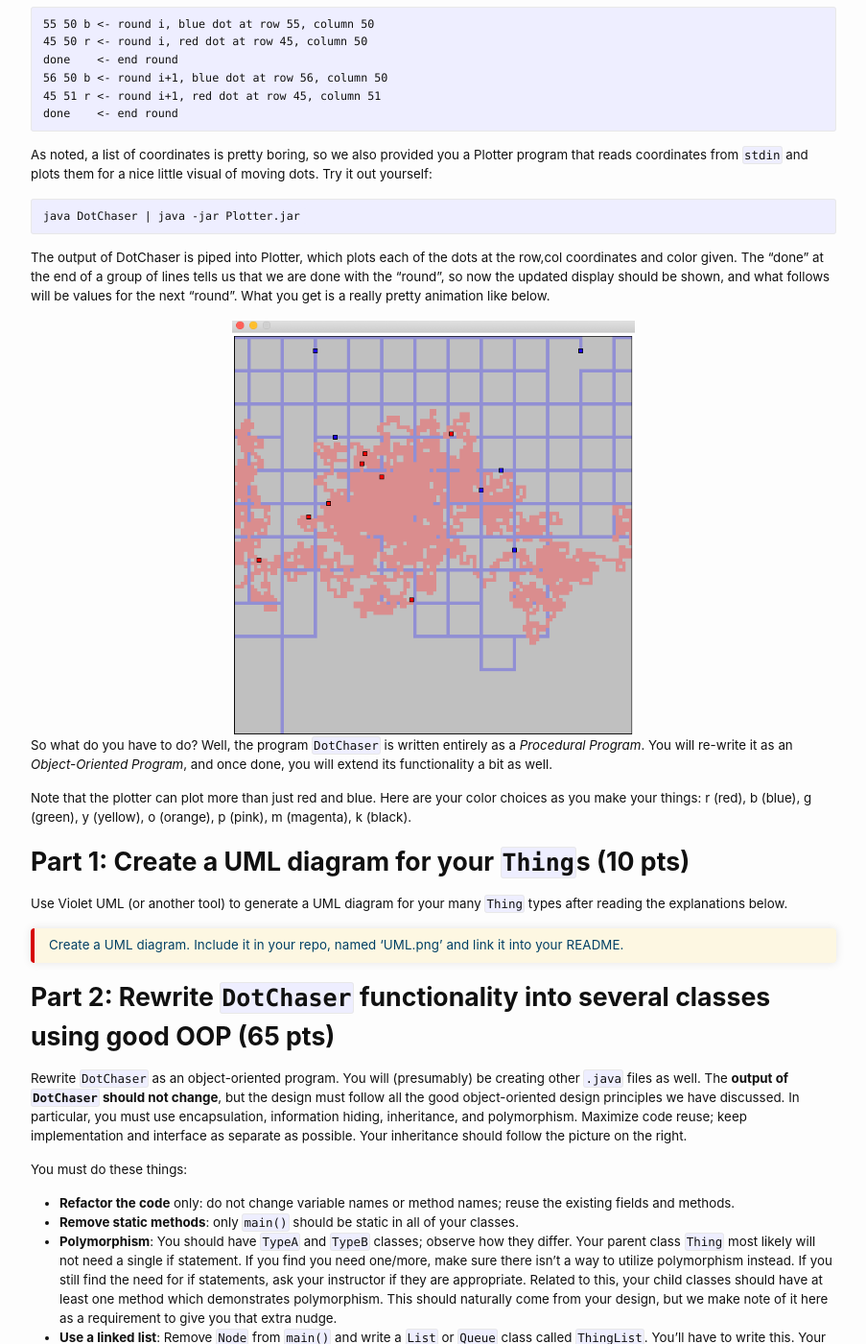
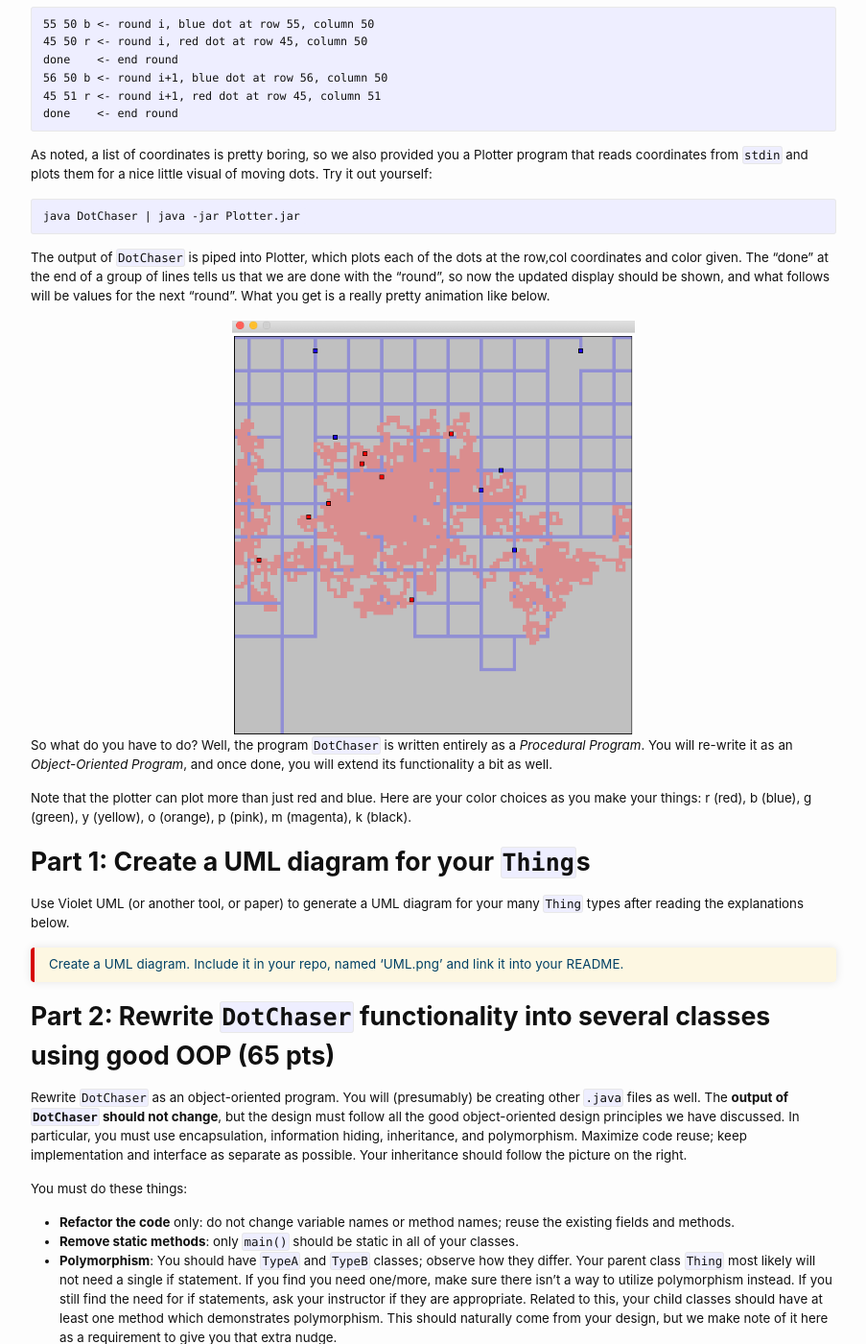
Before and after one commit to cs2113-f24/cs2113-f24.github.io, a Jekyll site: the page built from labs/02-poly.md, in a window 1280 px wide and 1400 px high, scrolled down 1089 px. Shown: the whole window at 96% size, without its empty margins (188-1091 px from the left). Built offline with Jekyll 4.4.1, drawn with Linux system fonts in a browser that asks for light colours; some of the changed text lies outside the part shown.

Commit message:
spring update

````diff
--- a/labs/02-poly.md
+++ b/labs/02-poly.md
@@ -31,7 +31,7 @@ java DotChaser | java -jar Plotter.jar
 The program `Plotter.jar` is provided for you.
 
 
-# Part 1: Rewriting the code using OOP (75 pts)
+# Part 1: Rewriting the code using OOP
 
 Take a look at the `DotChaser` program. You can compile and run it as is:
 
@@ -75,7 +75,7 @@ As noted, a list of coordinates is pretty boring, so we also provided you a Plot
 java DotChaser | java -jar Plotter.jar
 ```
 
-The output of DotChaser is piped into Plotter, which plots each of the dots at the row,col coordinates and color given. The "done" at the end of a group of lines tells us that we are done with the "round", so now the updated display should be shown, and what follows will be values for the next "round". What you get is a really pretty animation like below.
+The output of `DotChaser` is piped into Plotter, which plots each of the dots at the row,col coordinates and color given. The "done" at the end of a group of lines tells us that we are done with the "round", so now the updated display should be shown, and what follows will be values for the next "round". What you get is a really pretty animation like below.
 
 <center>
 <img src="/images/DotChaser.png" alt="DotChaser" width="50%" height="50%" />
@@ -86,9 +86,9 @@ So what do you have to do? Well, the program `DotChaser` is written entirely as
 
 Note that the plotter can plot more than just red and blue. Here are your color choices as you make your things: r (red), b (blue), g (green), y (yellow), o (orange), p (pink), m (magenta), k (black).
 
-# Part 1: Create a UML diagram for your `Thing`s (10 pts)
+# Part 1: Create a UML diagram for your `Thing`s
 
-Use Violet UML (or another tool) to generate a UML diagram for your many `Thing` types after reading the explanations below.
+Use Violet UML (or another tool, or paper) to generate a UML diagram for your many `Thing` types after reading the explanations below.
 
 > Create a UML diagram. Include it in your repo, named 'UML.png' and link it into your README.
 
@@ -101,13 +101,13 @@ You must do these things:
 * **Refactor the code** only: do not change variable names or method names; reuse the existing fields and methods.
 * **Remove static methods**: only `main()` should be static in all of your classes.
 * **Polymorphism**: You should have `TypeA` and `TypeB` classes; observe how they differ. Your parent class `Thing` most likely will not need a single if statement. If you find you need one/more, make sure there isn't a way to utilize polymorphism instead. If you still find the need for if statements, ask your instructor if they are appropriate. Related to this, your child classes should have at least one method which demonstrates polymorphism. This should naturally come from your design, but we make note of it here as a requirement to give you that extra nudge.
-* **Use a linked list**: Remove `Node` from `main()` and write a `List` or `Queue` class called `ThingList`. You'll have to write this. Your `main()` should not have `Node` variables anymore, but instead a `ThingList` variable with nice calls such as `list.add(thing)`.
+* **Use a linked list**: Remove `Node` from `main()` and write a `List` or `Queue` class called `ThingList`. You'll have to write this. Your `main()` should not have `Node` variables anymore, but instead a `ThingList` variable with nice calls such as `list.add(thing)`. You need to write this code yourself; do not use ChatGPT (for example) to generate this linked list.
 * **README.md**: In the  README file and write a paragraph (or two) that explains how your redesign makes use of encapsulation, information hiding, inheritance and polymorphism.
 
 Be sure to add all your new Java files to the repo for submission.
 </div>
 
-# Part 3: Add a new `Thing` (15 pts)
+# Part 3: Add a new `Thing`
 
 The original `DotChaser` had two types of Things: `typeA`, which randomly choses left, right or straight at every round; and `typeB`, which randomly chooses left, right or straight every 10th round. Now that you have a nice object-oriented version, create a third type of `Thing` called `TypeC`. What exactly it does is up to you, but it needs to use some diagonal motion (i.e. left-right-left-right-... sequences, or draws a circle, triangle, or other shape). The principal thing to keep in mind is how OOP makes this easier and cleaner.
 
````
Also changed, not shown: other parts of labs/02-poly.md (+2 -3 lines).
